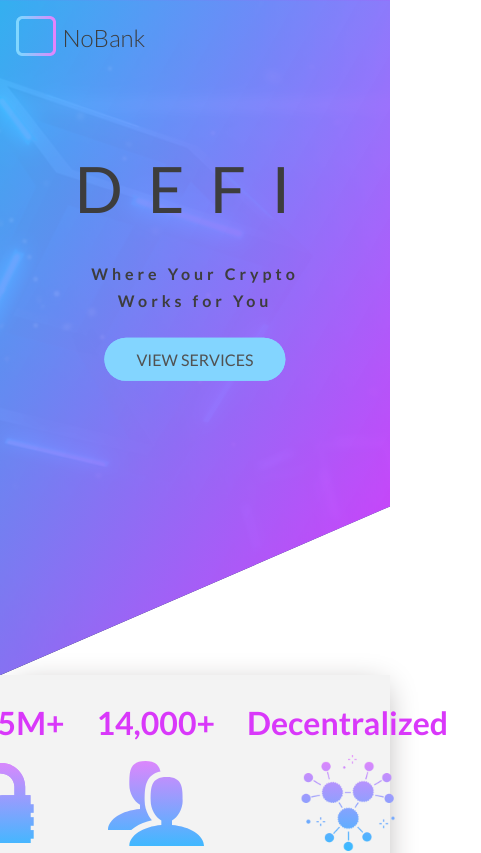
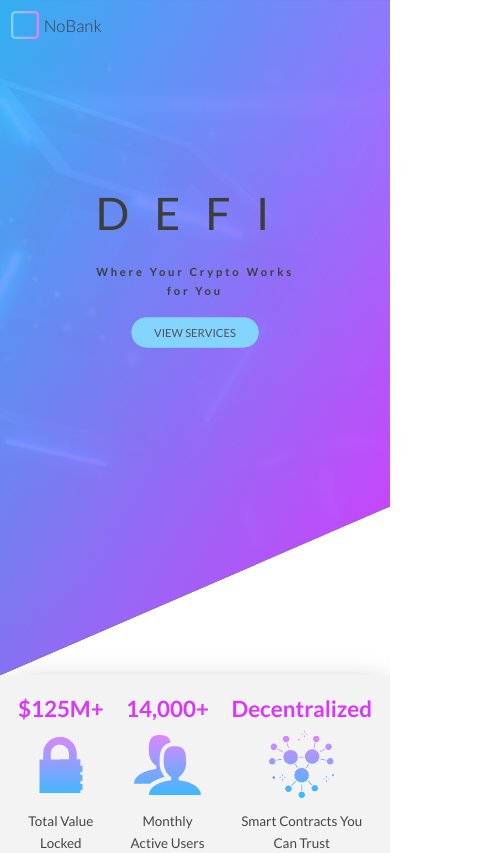
Before and after one commit to DEFIdaniel1/noBank, a React (Create React App) app: page / in a window 390 px wide. Shown: the top 853 px of the page, 481 px wide, since content can reach past the window. Built offline with nearby package versions, Linux system fonts and the light colour scheme.

Commit message:
add media query variables

```diff
--- a/src/components/layout/Calculator.scss
+++ b/src/components/layout/Calculator.scss
@@ -164,6 +164,7 @@
   .yield-box {
     display: flex;
     justify-content: space-between;
+    flex-wrap: wrap;
     font-size: 1rem;
     font-weight: 300;
     padding: 3rem 0 2rem 0;
--- a/src/index.scss
+++ b/src/index.scss
@@ -11,6 +11,10 @@
 html {
   font-size: 100%;
   scroll-behavior: smooth;
+
+  @include respond(small) {
+    font-size: 70%;
+  }
 }
 
 body {
--- a/src/scss/_variables.scss
+++ b/src/scss/_variables.scss
@@ -19,3 +19,19 @@ $primary-blue: darken($blue-dark, 10%);
 $primary-pink: darken($pink, 15%);
 
 $input-gray: rgb(236, 236, 236);
+
+$bp-md: 56.25em; //900px
+$bp-sm: 37.5em; //600px
+
+@mixin respond($size) {
+  @if $size == small {
+    @media (max-width: $bp-sm) {
+      @content;
+    }
+  }
+  @if $size == med {
+    @media (max-width: $bp-md) {
+      @content;
+    }
+  }
+}
```
Also changed, not shown: 1 other file (tests, documents, lock files or other folders).
